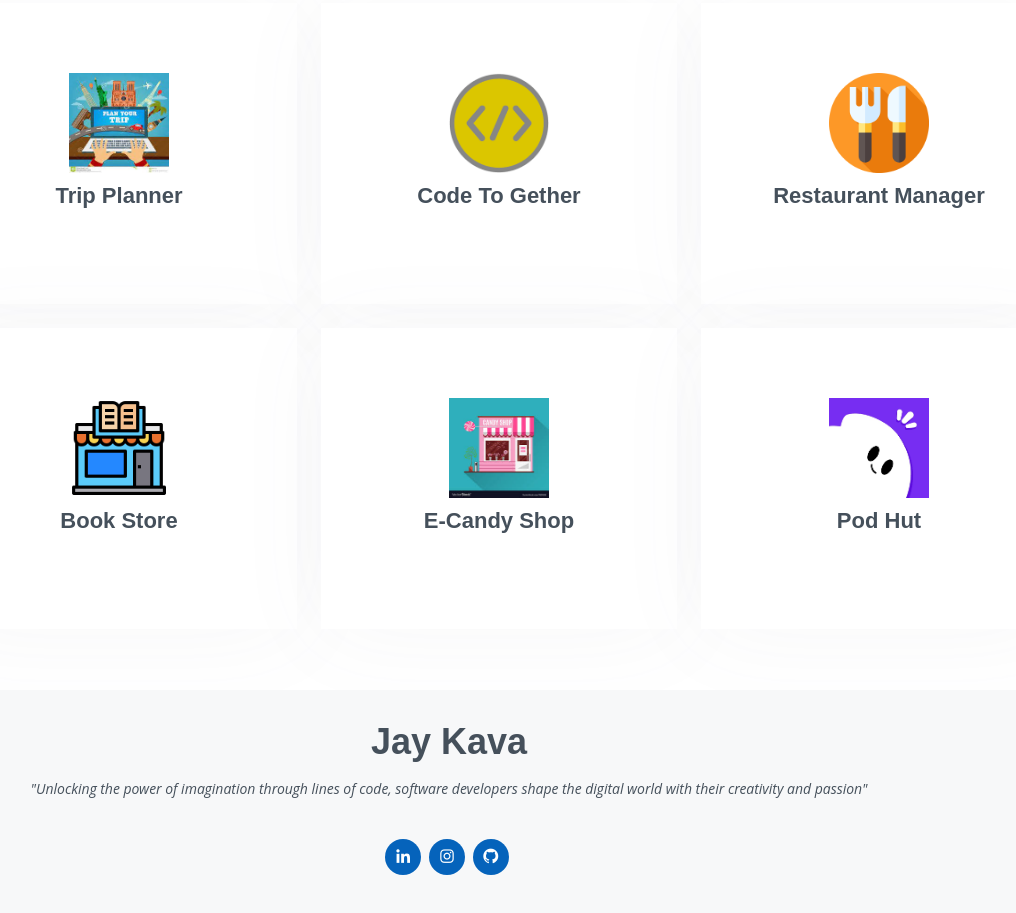
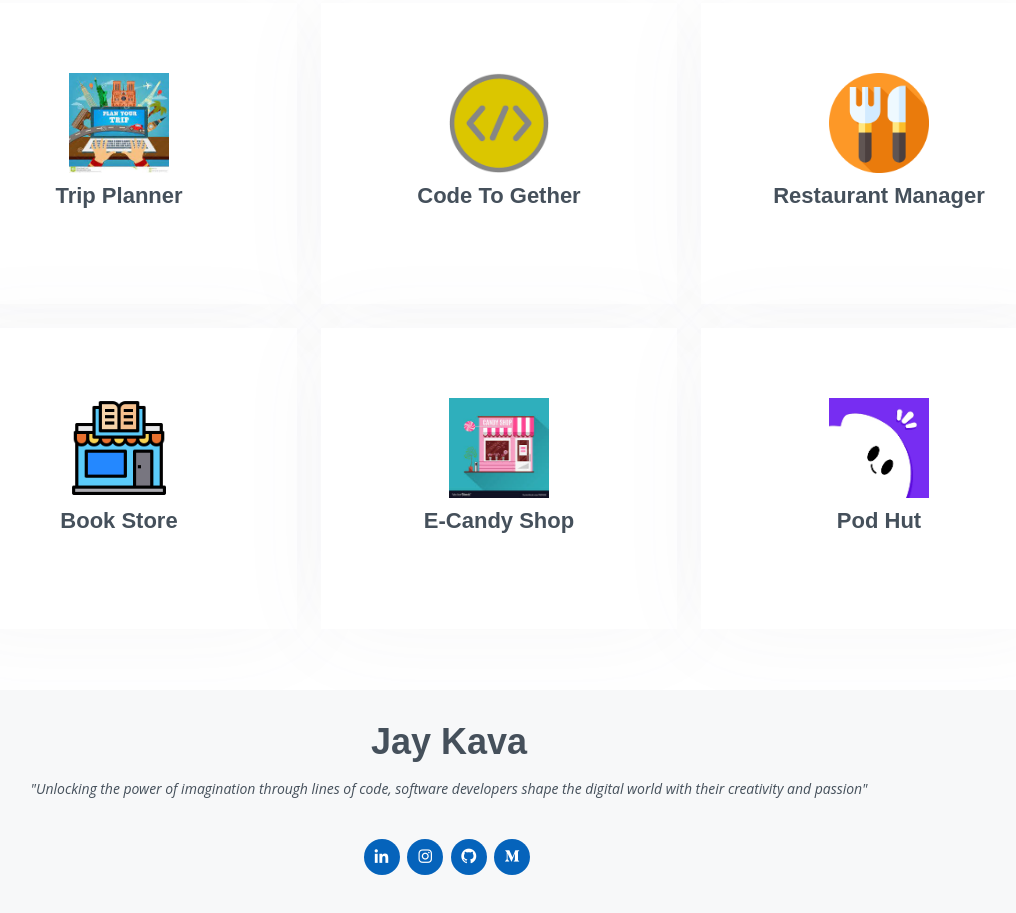
Before and after one commit to jay-kava-16/JayKava-Portfolio, a plain HTML site: page index.html in a window 1280 px wide. Shown: the part 2864-3777 px from the top of the page, without its empty margins (191-1207 px from the left). Drawn offline with Linux system fonts and the light colour scheme.

Commit message:
fix: medium logo added

```diff
--- a/index.html
+++ b/index.html
@@ -333,6 +333,7 @@
         <!-- <a target="_blank" href="https://www.facebook.com/profile.php?id=100016206226231" class="facebook"><i class="bx bxl-facebook"></i></a> -->
         <a target="_blank" href="https://www.instagram.com/jay_kava_16/" class="instagram"><i class="bx bxl-instagram"></i></a>
         <a target="_blank" href="https://github.com/jay-kava-16" class="github"><i class="bx bxl-github"></i></a>
+        <a target="_blank" href="https://medium.com/@kavajay98" class="medium"><i class="bx bxl-medium"></i></a>
       </div>
     </div>
   </footer><!-- End Footer -->
```
